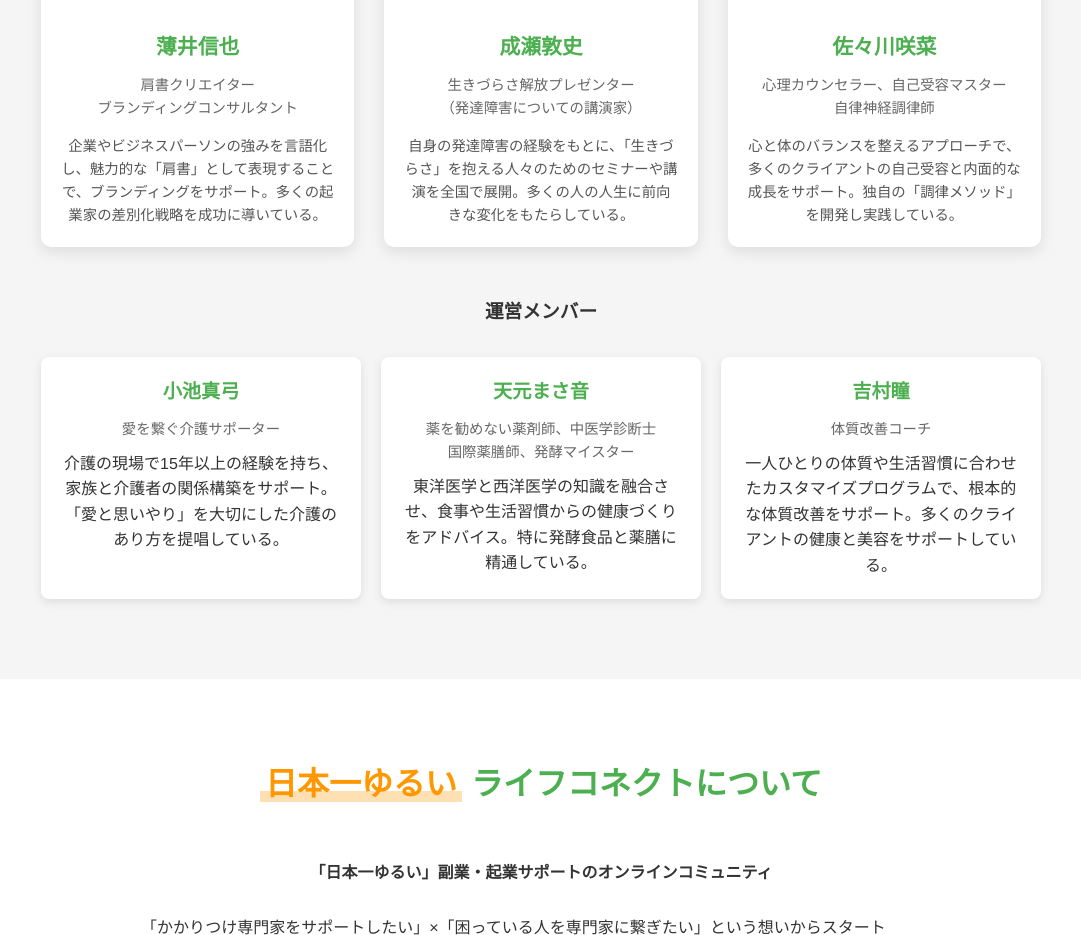
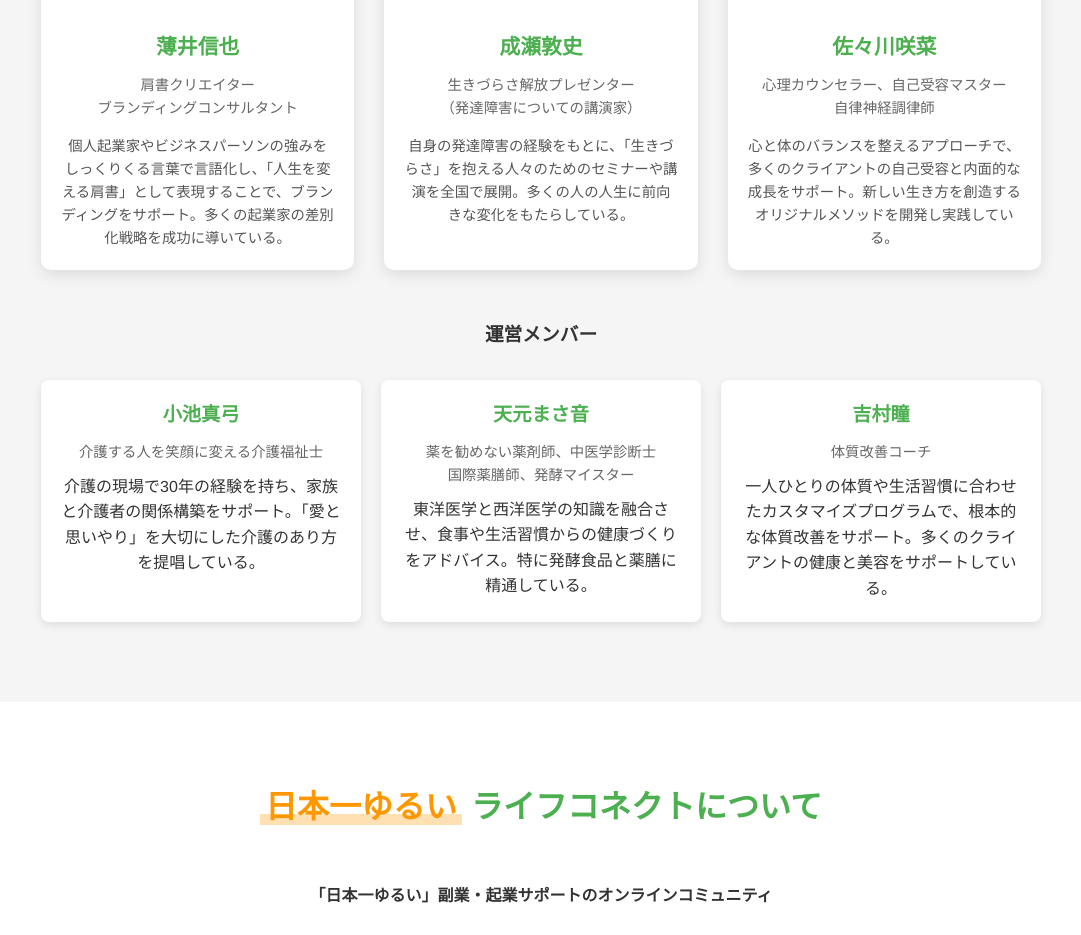
Before and after one commit to lifeconnect2025/bizseed-lp, a plain HTML site: page index.html in a window 1280 px wide. Shown: the part 6000-6935 px from the top of the page, without its empty margins (99-1180 px from the left). Drawn offline with Linux system fonts and the light colour scheme.

Commit message:
Update index.html

```diff
--- a/index.html
+++ b/index.html
@@ -996,7 +996,7 @@
                     <div class="member-info">
                         <h3 class="member-name">薄井信也</h3>
                         <p class="member-title">肩書クリエイター<br>ブランディングコンサルタント</p>
-                        <p class="member-bio">企業やビジネスパーソンの強みを言語化し、魅力的な「肩書」として表現することで、ブランディングをサポート。多くの起業家の差別化戦略を成功に導いている。</p>
+                        <p class="member-bio">個人起業家やビジネスパーソンの強みをしっくりくる言葉で言語化し、「人生を変える肩書」として表現することで、ブランディングをサポート。多くの起業家の差別化戦略を成功に導いている。</p>
                     </div>
                 </div>
 
@@ -1020,7 +1020,7 @@
                     <div class="member-info">
                         <h3 class="member-name">佐々川咲菜</h3>
                         <p class="member-title">心理カウンセラー、自己受容マスター<br>自律神経調律師</p>
-                        <p class="member-bio">心と体のバランスを整えるアプローチで、多くのクライアントの自己受容と内面的な成長をサポート。独自の「調律メソッド」を開発し実践している。</p>
+                        <p class="member-bio">心と体のバランスを整えるアプローチで、多くのクライアントの自己受容と内面的な成長をサポート。新しい生き方を創造するオリジナルメソッドを開発し実践している。</p>
                     </div>
                 </div>
             </div>
@@ -1031,8 +1031,8 @@
                 <!-- 運営メンバー1 - 小池真弓さん -->
                 <div class="staff-card">
                     <h3 class="staff-name">小池真弓</h3>
-                    <p class="staff-title">愛を繋ぐ介護サポーター</p>
-                    <p>介護の現場で15年以上の経験を持ち、家族と介護者の関係構築をサポート。「愛と思いやり」を大切にした介護のあり方を提唱している。</p>
+                    <p class="staff-title">介護する人を笑顔に変える介護福祉士</p>
+                    <p>介護の現場で30年の経験を持ち、家族と介護者の関係構築をサポート。「愛と思いやり」を大切にした介護のあり方を提唱している。</p>
                 </div>
 
                 <!-- 運営メンバー2 - 天元まさ音さん -->
```
